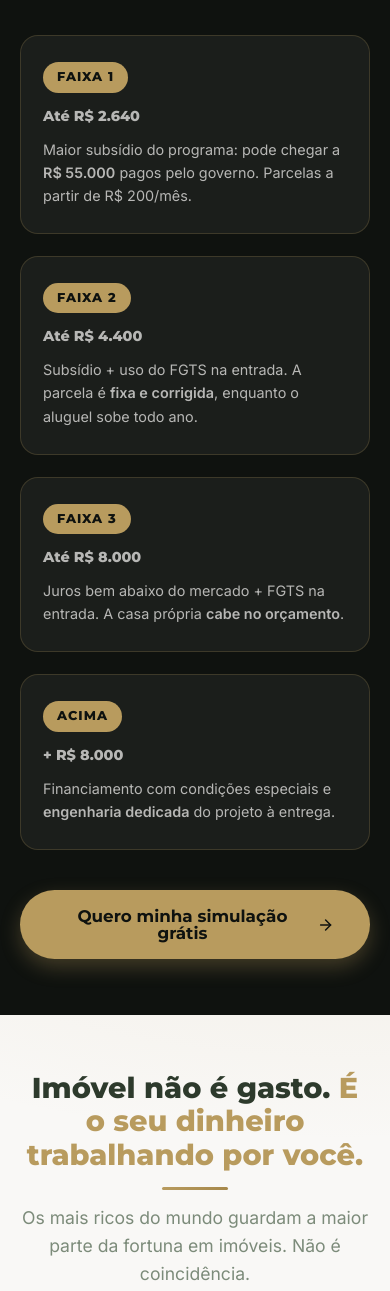
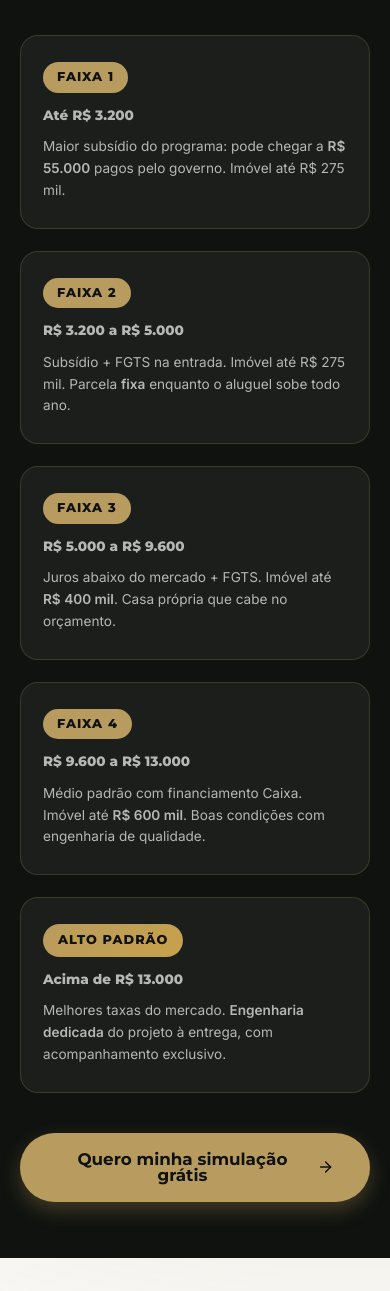
Before and after one commit to LeonanLima/d-lima-institucional, a plain HTML site: page templates/index.html in a window 390 px wide. Shown: the part 5680-6971 px from the top of the page. Drawn offline with Linux system fonts and the light colour scheme.

Commit message:
feat: atualiza faixas MCMV p/ novos limites 2026 + adiciona Faixa 4 e Alto Padrão
- Faixas 1-3 com novos tetos de renda (R$ 3.200 / R$ 5.000 / R$ 9.600)
- Faixa 4: R$ 9.600 a R$ 13.000, imóvel até R$ 600 mil (médio padrão)
- Alto Padrão: acima de R$ 13.000, melhores taxas do mercado
- Select do form atualizado com as 5 opções corretas
- CSS: grid--5, breakpoints 900px (3 cols) e 560px (1 col)
- Tag faixa__tag--premium para diferenciação visual do Alto Padrão

Co-Authored-By: Claude Sonnet 4.6 <noreply@anthropic.com>

```diff
--- a/static/styles.css
+++ b/static/styles.css
@@ -99,6 +99,7 @@ img { max-width: 100%; display: block; }
 .grid--2 { grid-template-columns: repeat(2, 1fr); }
 .grid--3 { grid-template-columns: repeat(3, 1fr); }
 .grid--4 { grid-template-columns: repeat(4, 1fr); }
+.grid--5 { grid-template-columns: repeat(5, 1fr); }
 
 /* ---------- Hero ---------- */
 .hero {
@@ -198,8 +199,9 @@ img { max-width: 100%; display: block; }
     letter-spacing: .08em; text-transform: uppercase;
     padding: 5px 14px; border-radius: 999px;
 }
-.faixa__val { font-family: var(--font-head); font-size: 1.7rem; font-weight: 800; margin: 0 0 10px; color: var(--cream); }
-.faixa p { color: rgba(249,248,246,.7); font-size: .9rem; }
+.faixa__tag--premium { background: linear-gradient(135deg, var(--gold), #c8a14a); border: 1px solid rgba(184,155,94,.5); }
+.faixa__val { font-family: var(--font-head); font-size: 1.5rem; font-weight: 800; margin: 0 0 10px; color: var(--cream); }
+.faixa p { color: rgba(249,248,246,.7); font-size: .85rem; }
 .center { text-align: center; }
 .mt-40 { margin-top: 40px; }
 
@@ -290,6 +292,7 @@ img { max-width: 100%; display: block; }
    Responsivo
 ===================================================================== */
 @media (max-width: 900px) {
+    .grid--5 { grid-template-columns: repeat(3, 1fr); }
     .grid--4 { grid-template-columns: repeat(2, 1fr); }
     .grid--3 { grid-template-columns: repeat(2, 1fr); }
     .hero__inner { grid-template-columns: 1fr; gap: 36px; }
@@ -298,7 +301,7 @@ img { max-width: 100%; display: block; }
 }
 @media (max-width: 560px) {
     .section { padding: 56px 0; }
-    .grid--4, .grid--3, .grid--2 { grid-template-columns: 1fr; }
+    .grid--5, .grid--4, .grid--3, .grid--2 { grid-template-columns: 1fr; }
     .header__inner { height: 66px; }
     .header__logo { height: 52px; }
     .brand__name { font-size: 1.15rem; }
--- a/templates/index.html
+++ b/templates/index.html
@@ -151,10 +151,11 @@
                         <label for="rendaCliente">Faixa de renda familiar bruta</label>
                         <select id="rendaCliente" required>
                             <option value="" disabled selected>Selecione sua renda</option>
-                            <option value="Até R$ 2.640,00 (Faixa 1)">Até R$ 2.640,00 (Faixa 1)</option>
-                            <option value="De R$ 2.640,01 a R$ 4.400,00 (Faixa 2)">De R$ 2.640,01 a R$ 4.400,00 (Faixa 2)</option>
-                            <option value="De R$ 4.400,01 a R$ 8.000,00 (Faixa 3)">De R$ 4.400,01 a R$ 8.000,00 (Faixa 3)</option>
-                            <option value="Acima de R$ 8.000,00">Acima de R$ 8.000,00</option>
+                            <option value="Até R$ 3.200,00 (Faixa 1)">Até R$ 3.200,00 (Faixa 1)</option>
+                            <option value="De R$ 3.200,01 a R$ 5.000,00 (Faixa 2)">De R$ 3.200,01 a R$ 5.000,00 (Faixa 2)</option>
+                            <option value="De R$ 5.000,01 a R$ 9.600,00 (Faixa 3)">De R$ 5.000,01 a R$ 9.600,00 (Faixa 3)</option>
+                            <option value="De R$ 9.600,01 a R$ 13.000,00 (Faixa 4)">De R$ 9.600,01 a R$ 13.000,00 (Faixa 4)</option>
+                            <option value="Acima de R$ 13.000,00 (Alto Padrão)">Acima de R$ 13.000,00 (Alto Padrão)</option>
                         </select>
                     </div>
                     <div class="field">
@@ -275,26 +276,31 @@
                 <h2 class="section__title">Acha que casa própria não <span class="gold">cabe no seu bolso?</span></h2>
                 <p class="section__sub">O que você paga de aluguel pode virar a parcela da sua casa. Com o Minha Casa Minha Vida, o governo paga boa parte. Veja o que muda pela sua faixa de renda:</p>
             </div>
-            <div class="grid grid--4">
+            <div class="grid grid--5">
                 <div class="faixa">
                     <span class="faixa__tag">Faixa 1</span>
-                    <p class="faixa__val">Até R$ 2.640</p>
-                    <p>Maior subsídio do programa: pode chegar a <strong>R$ 55.000</strong> pagos pelo governo. Parcelas a partir de R$ 200/mês.</p>
+                    <p class="faixa__val">Até R$ 3.200</p>
+                    <p>Maior subsídio do programa: pode chegar a <strong>R$ 55.000</strong> pagos pelo governo. Imóvel até R$ 275 mil.</p>
                 </div>
                 <div class="faixa">
                     <span class="faixa__tag">Faixa 2</span>
-                    <p class="faixa__val">Até R$ 4.400</p>
-                    <p>Subsídio + uso do FGTS na entrada. A parcela é <strong>fixa e corrigida</strong>, enquanto o aluguel sobe todo ano.</p>
+                    <p class="faixa__val">R$ 3.200 a R$ 5.000</p>
+                    <p>Subsídio + FGTS na entrada. Imóvel até R$ 275 mil. Parcela <strong>fixa</strong> enquanto o aluguel sobe todo ano.</p>
                 </div>
                 <div class="faixa">
                     <span class="faixa__tag">Faixa 3</span>
-                    <p class="faixa__val">Até R$ 8.000</p>
-                    <p>Juros bem abaixo do mercado + FGTS na entrada. A casa própria <strong>cabe no orçamento</strong>.</p>
+                    <p class="faixa__val">R$ 5.000 a R$ 9.600</p>
+                    <p>Juros abaixo do mercado + FGTS. Imóvel até <strong>R$ 400 mil</strong>. Casa própria que cabe no orçamento.</p>
                 </div>
                 <div class="faixa">
-                    <span class="faixa__tag">Acima</span>
-                    <p class="faixa__val">+ R$ 8.000</p>
-                    <p>Financiamento com condições especiais e <strong>engenharia dedicada</strong> do projeto à entrega.</p>
+                    <span class="faixa__tag">Faixa 4</span>
+                    <p class="faixa__val">R$ 9.600 a R$ 13.000</p>
+                    <p>Médio padrão com financiamento Caixa. Imóvel até <strong>R$ 600 mil</strong>. Boas condições com engenharia de qualidade.</p>
+                </div>
+                <div class="faixa">
+                    <span class="faixa__tag faixa__tag--premium">Alto Padrão</span>
+                    <p class="faixa__val">Acima de R$ 13.000</p>
+                    <p>Melhores taxas do mercado. <strong>Engenharia dedicada</strong> do projeto à entrega, com acompanhamento exclusivo.</p>
                 </div>
             </div>
             <div class="center mt-40">
```
